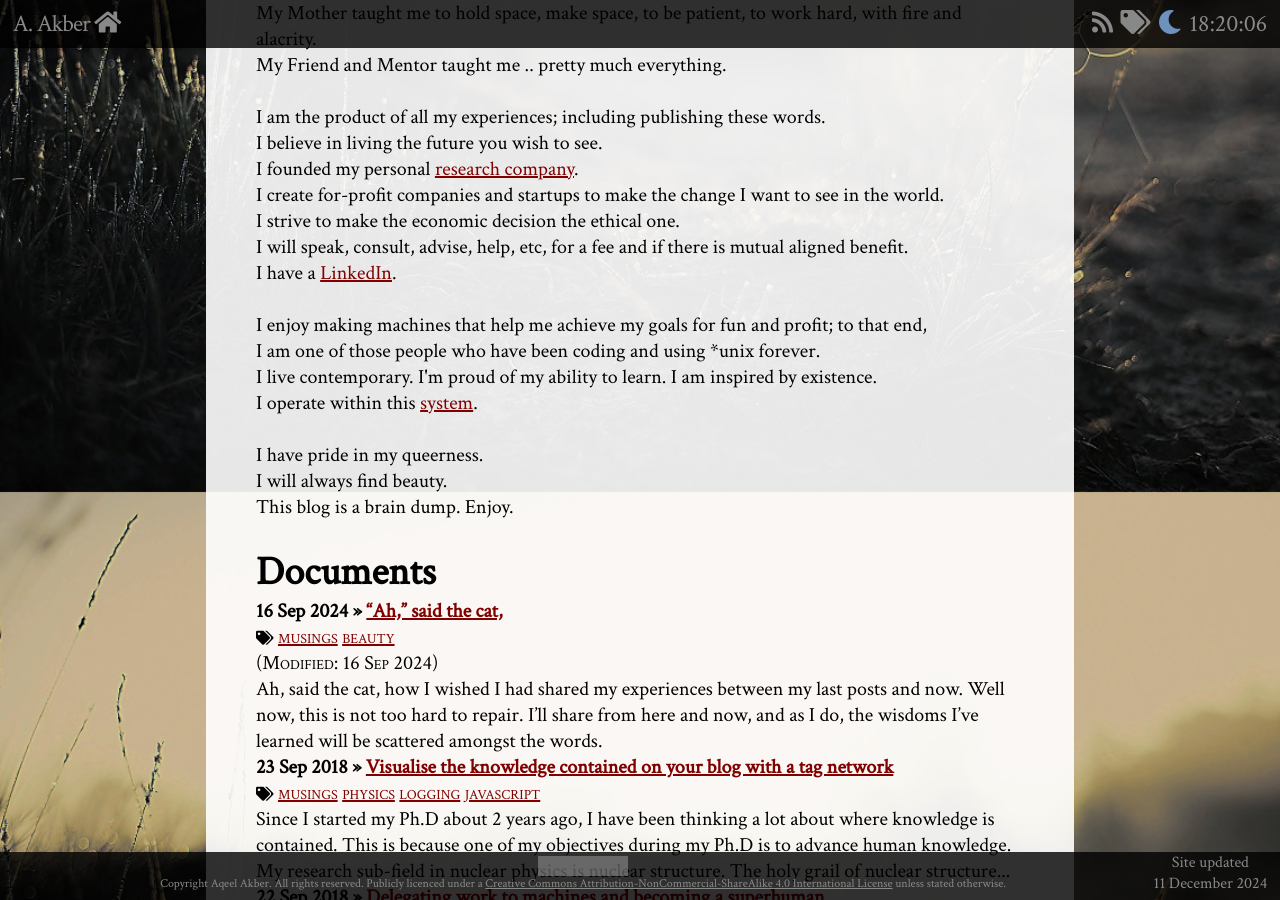
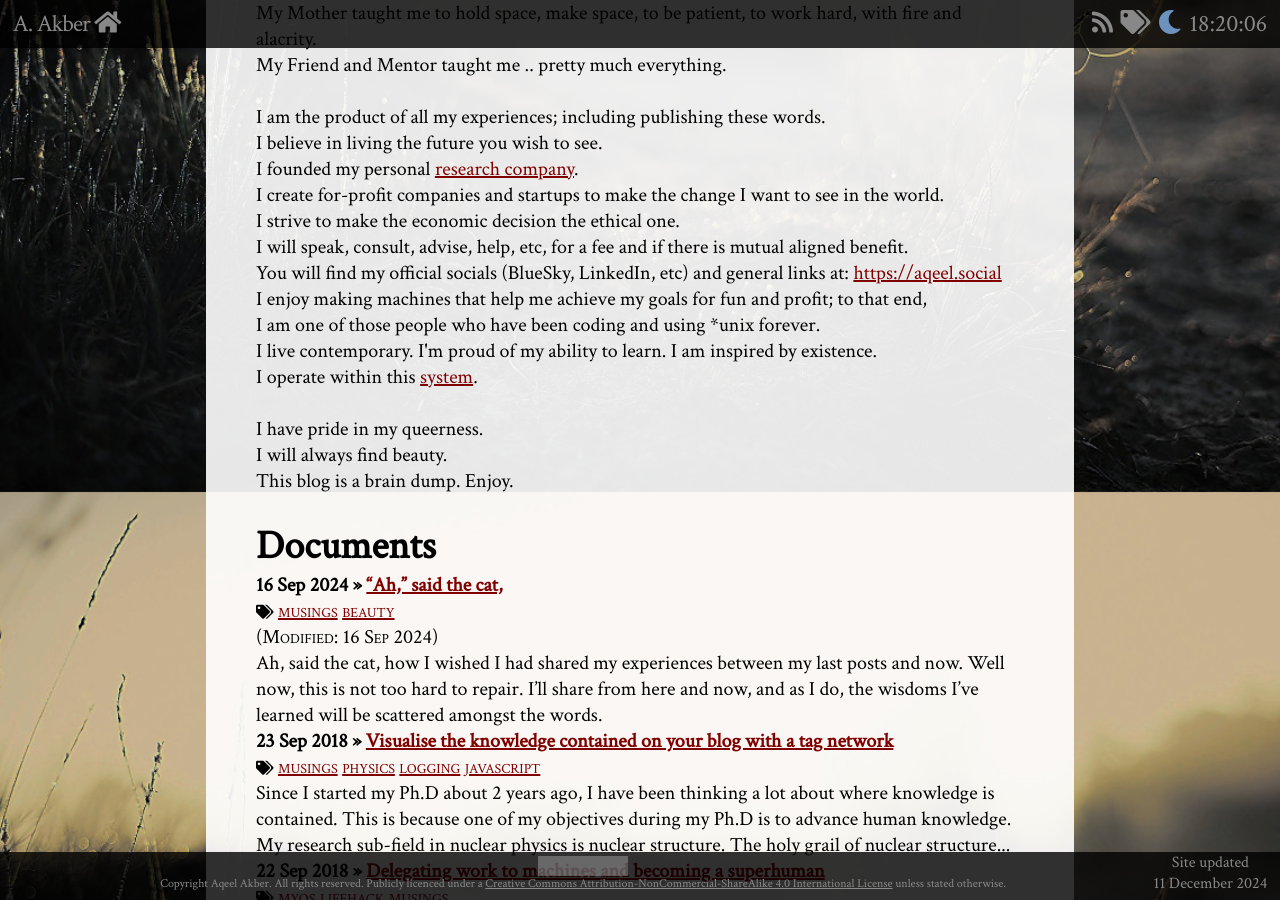
Before and after one commit to admiralakber/aqeelakber.com, a Jekyll site: the page built from index.html, in a window 1280 px wide and 900 px high, scrolled down 408 px. Built offline with Jekyll 4.4.1, drawn with Linux system fonts in a browser that asks for light colours; nearby versions of some CDN libraries; some web fonts are replaced; grey boxes are pictures that could not be loaded.

Commit message:
feat: backlink to aqeel.social

```diff
--- a/index.html
+++ b/index.html
@@ -37,7 +37,7 @@ title: "Aqeel Akber, I'm a person."
     I create for-profit companies and startups to make the change I want to see in the world.<br/>
     I strive to make the economic decision the ethical one.<br/>
     I will speak, consult, advise, help, etc, for a fee and if there is mutual aligned benefit.<br/>
-    I have a <a href="https://linkedin.com/in/aqeelakber" title="LinkedIn: Aqeel Akber">LinkedIn</a>.<br/>
+    You will find my official socials (BlueSky, LinkedIn, etc) and general links at: <a href=https://aqeel.social>https://aqeel.social</a>
     <br/>
     I enjoy making machines that help me achieve my goals for fun and profit; to that end,<br/>
     I am one of those people who have been coding and using *unix forever.<br/>
```
